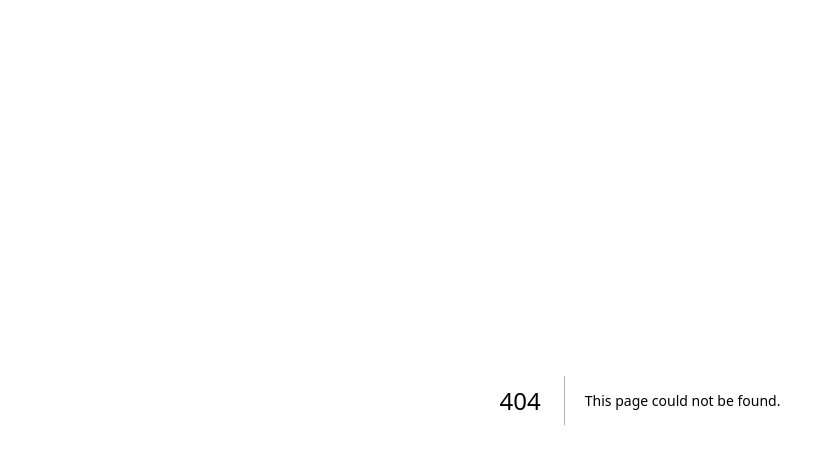
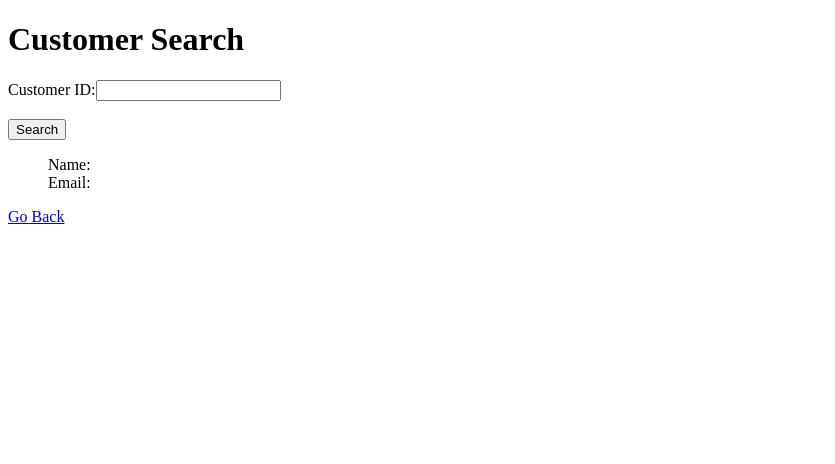
Before and after one commit to jh5287/Retailer-Database-App, a Next.js app: page /customerSearch in a window 1280 px wide. Before the commit this address had no page. Shown: the top 464 px of the page, without its empty margins (0-835 px from the left). Built offline with nearby package versions, Linux system fonts and the light colour scheme.

Commit message:
Add customer search based on id

```diff
--- /dev/null
+++ b/src/app/api/search/customer/[slug]/route.js
@@ -0,0 +1,19 @@
+import pool from "@/db"
+// BEGIN: GET request to search customers by first and last name
+export async function GET(request, params) {
+    try {
+        const slug = params.params.slug
+       const query = "SELECT * FROM customer WHERE customer_id = $1"
+       const results = await pool.query(query, [slug])
+        console.log(results.rows)
+       return new Response(JSON.stringify({ customer: results.rows[0] }), { status: 200 })
+
+
+
+    } catch (err) {
+        console.log(err)
+        return new Response(err.message, { status: 500 })
+
+    }
+}
+// END: GET request to search customers by first and last name
--- /dev/null
+++ b/src/app/customerSearch/page.js
@@ -0,0 +1,45 @@
+"use client"
+import axios from 'axios';
+import React, { useState } from 'react';
+import CustomerSearchResults from '@/components/CustomerSearchResults';
+
+function CustomerSearchPage() {
+  const [customerID, setCustomerID] = useState('');
+  const [customer, setCustomer] = useState('');
+
+
+
+  const handleSubmit = async (event) => {
+    event.preventDefault()
+    try {
+        const response = await axios.get(`/api/search/customer/${customerID}`)
+        const selectedCustomer = response.data.customer;
+        console.log(selectedCustomer)
+        setCustomer(selectedCustomer);
+    }
+
+     catch (err) {
+        alert('Error could not get user')
+    }
+    // Perform search logic here using firstName and lastName
+  };
+
+  return (
+    <div>
+      <h1>Customer Search</h1>
+      <form onSubmit={handleSubmit}>
+        <label>
+          Customer ID:
+          <input type="text" value={customerID} onChange={(e) => setCustomerID(e.target.value)} />
+        </label>
+        <br />
+        <br />
+        <button type="submit">Search</button>
+      </form>
+
+    <CustomerSearchResults customer={customer} />
+    </div>
+  );
+}
+
+export default CustomerSearchPage;
--- /dev/null
+++ b/src/components/CustomerSearchResults.js
@@ -0,0 +1,20 @@
+const CustomerSearchResults = ({customer} ) => {
+
+
+    return (
+        <>
+        <ul style={{listStyleType: "none"}}>
+         <li>
+         Name: {customer.first_name} {customer.last_name}
+         <br/> Email: {customer.email}
+         </li>
+        </ul>
+        <a href="/..">Go Back</a>
+        </>
+    )
+
+
+}
+
+
+export default CustomerSearchResults
```
